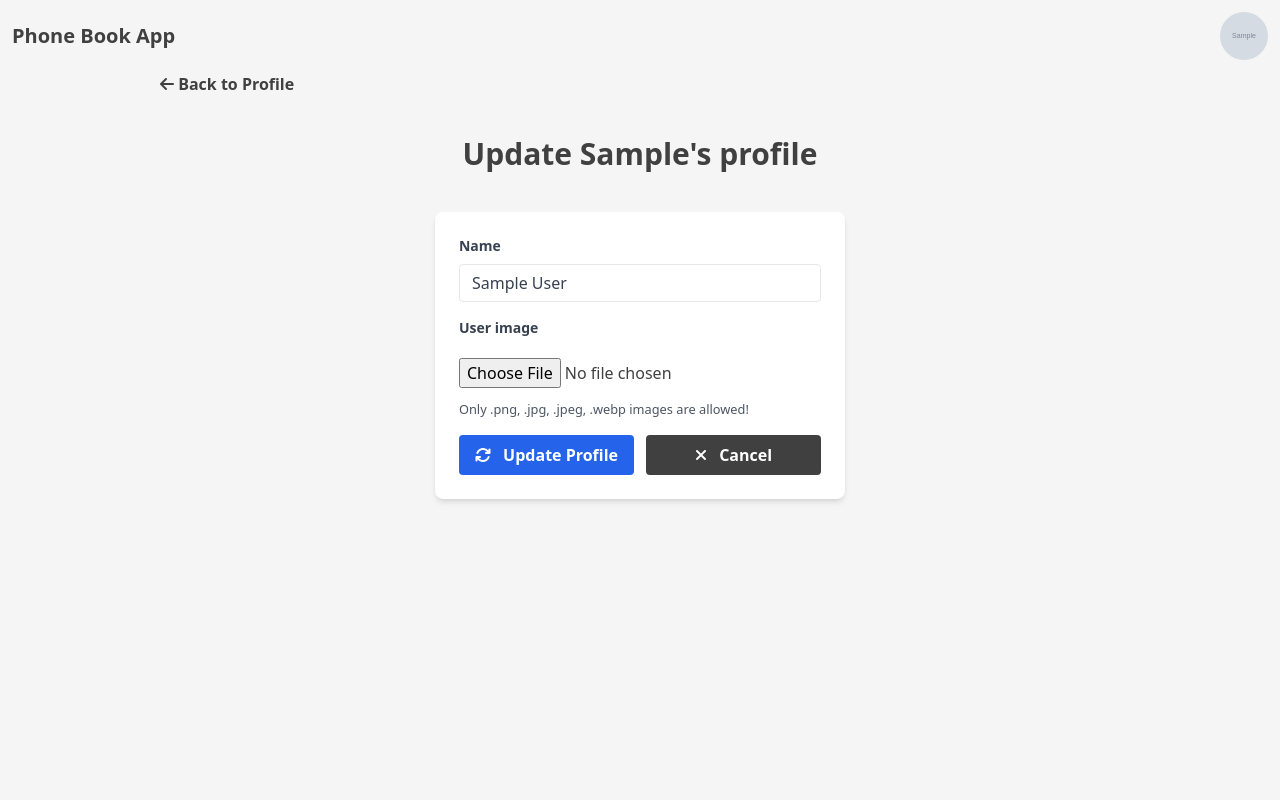
After one commit to sumon-chandra/phonebook-app-with-php, a PHP site: page /update-profile.php in a window 1280 px wide. The commit adds this page. Run offline with PHP 8.4, Linux system fonts and the light colour scheme; the visitor is signed in with stand-in values (Sample User, id 1); tables that the repository leaves empty or names only in its code hold one stand-in row (values such as "Sample post"); grey boxes marked "Sample" are stand-in pictures; some libraries are stand-ins or nearby versions.

Commit message:
refactor(user): added update user functionality

```diff
--- /dev/null
+++ b/includes/users/user-contr.php
@@ -0,0 +1,8 @@
+<?php
+
+function deleteImageIfExists(string | null $image_url)
+{
+    if (!empty($image_url) && file_exists("../../uploads/users/" . $image_url)) {
+        unlink("../../uploads/users/" . $image_url);
+    }
+}
--- /dev/null
+++ b/includes/users/user-model.php
@@ -0,0 +1,49 @@
+<?php
+
+function getUserById(object $pdo, string $id)
+{
+    $query = "SELECT * FROM users WHERE id = :id;";
+    $statement = $pdo->prepare($query);
+    $statement->bindParam(":id", $id);
+    $statement->execute();
+    $user = $statement->fetch(PDO::FETCH_ASSOC);
+    return $user;
+}
+
+function getUserImageById(object $pdo, string $user_id)
+{
+    $query = "SELECT * FROM users_images WHERE user_id = :user_id;";
+    $statement = $pdo->prepare($query);
+    $statement->bindParam(":user_id", $user_id);
+    $statement->execute();
+    $userImage = $statement->fetch(PDO::FETCH_ASSOC);
+    return isset($userImage["image_url"]) ? $userImage["image_url"] : null;
+}
+
+function updateUserName(object $pdo, string $name, string $user_id)
+{
+    $query = "UPDATE users SET name = :name WHERE id = :user_id;";
+    $statement = $pdo->prepare($query);
+    $statement->bindParam(":name", $name);
+    $statement->bindParam(":user_id", $user_id);
+    $statement->execute();
+}
+
+
+function updateUserImage(object $pdo, string $image_url, string $user_id)
+{
+    $query = "UPDATE users_images SET image_url = :image_url WHERE user_id = :user_id;";
+    $statement = $pdo->prepare($query);
+    $statement->bindParam(":image_url", $image_url);
+    $statement->bindParam(":user_id", $user_id);
+    $statement->execute();
+}
+
+function insertUserImage(object $pdo, string $image_url, string $user_id)
+{
+    $query = "INSERT INTO users_images (image_url, user_id) VALUES (:image_url, :user_id);";
+    $statement = $pdo->prepare($query);
+    $statement->bindParam(":image_url", $image_url);
+    $statement->bindParam(":user_id", $user_id);
+    $statement->execute();
+}
--- /dev/null
+++ b/includes/users/user.php
@@ -0,0 +1,72 @@
+<?php
+// Define the absolute path to the db.php file
+$dbPath = dirname(__DIR__) . '/db.php';
+$configPath = dirname(__DIR__) . '/config-session.php';
+
+if (file_exists($dbPath) && file_exists($configPath)) {
+    require_once $dbPath;
+    require_once $configPath;
+} else {
+    die("Error: db.php or config file not found at " . $dbPath . " " . $configPath);
+}
+
+require_once "user-model.php";
+require_once "user-view.php";
+require_once "user-contr.php";
+
+
+$isLoggedIn = isset($_SESSION["user_id"]);
+$user_id = $isLoggedIn ? $_SESSION["user_id"] : "";
+// Get image
+$user_image = getUserImageById($pdo, $user_id);
+
+// Check form submission for update users info
+if ($_SERVER["REQUEST_METHOD"] == "POST") {
+    try {
+
+        // Update name
+        $name = $_POST["name"];
+        updateUserName($pdo, $name, $user_id);
+
+        // Create file path
+        $image_file = $_FILES["image"]["name"];
+        if (!empty($image_file)) {
+
+            $image_temp = $_FILES["image"]["tmp_name"];
+            $allowed = ['jpg', 'jpeg', 'png', 'webp'];
+            $ext = pathinfo($image_file, PATHINFO_EXTENSION);
+            $image_url = "user_" . $user_id . "_" . $image_file;
+            $target_path = "../../uploads/users/" . $image_url;
+
+            // Delete the stored image from folder
+            deleteImageIfExists($user_image);
+
+            // Update user image
+            if (!empty($image_file) && in_array($ext, $allowed)) {
+                move_uploaded_file($image_temp, $target_path);
+                // Insert the image if it doesn't exist on database
+                if (empty($user_image)) {
+                    insertUserImage($pdo, $image_url, $user_id);
+                } else {
+                    // Update the image_url from users_images table
+                    updateUserImage($pdo, $image_url, $user_id);
+                }
+            }
+        }
+
+        // Close database connection
+        $pdo = null;
+
+        header("Location: ../../profile.php");
+    } catch (PDOException $error) {
+        die("An error occurred while updating the user info! " . $error->getMessage());
+    }
+} else {
+    // Get user data
+    try {
+        $user = getUserById($pdo, $user_id);
+        $user_image = getUserImageById($pdo, $user_id);
+    } catch (PDOException $error) {
+        die("An error occurred while getting the user! " . $error->getMessage());
+    }
+}
--- /dev/null
+++ b/update-profile.php
@@ -0,0 +1,93 @@
+<?php
+require_once "includes/config-session.php";
+require_once "includes/users/user.php";
+
+// Check if the user is logged in
+if (!$isLoggedIn) {
+    header("Location: login.php");
+    die();
+}
+
+$userId =  $user_id;
+$imageUrl = "uploads/users/" . $user_image;
+$name = $user["name"];
+$displayname = explode(" ", trim($name))[0];
+?>
+
+<!DOCTYPE html>
+<html lang="en">
+
+<head>
+    <meta charset="UTF-8">
+    <meta name="viewport" content="width=device-width, initial-scale=1.0">
+    <link rel="stylesheet" href="css/style.css">
+    <script src="https://cdn.tailwindcss.com"></script>
+    <script src="https://kit.fontawesome.com/3930858232.js" crossorigin="anonymous"></script>
+    <title>Update Profile - Phone book app</title>
+</head>
+
+<body class="min-w-full min-h-screen bg-neutral-100 text-neutral-700">
+    <header class="flex justify-between items-center p-3">
+        <h4 class="text-center text-xl font-bold">
+            <a href="index.php">Phone Book App</a>
+        </h4>
+        <div>
+            <?php
+            if ($isLoggedIn) { ?>
+                <?php if ($imageUrl) { ?>
+                    <a href="profile.php?id=<?= $userId ?>">
+                        <img class="rounded-full size-12" src="<?= $imageUrl ?>" alt="Avatar">
+                    </a>
+                <?php } else { ?>
+                    <div>
+                        <a href="profile.php?id=<?= $userId ?>">
+                            <i class="fas fa-user-circle fa-2x"></i>
+                        </a>
+                    </div>
+                <?php } ?>
+            <?php } else { ?>
+                <a href="login.php" class="bg-neutral-700 text-white font-semibold px-4 py-2 rounded cursor-pointer hover:bg-neutral-600 transition-colors duration-200">
+                    Login
+                </a>
+            <?php } ?>
+        </div>
+    </header>
+    <main class="lg:w-3/4 lg:p-0 p-3 mx-auto">
+        <div>
+            <a href="profile.php" class="font-semibold">
+                <i class="fas fa-arrow-left"></i>
+                Back to Profile
+            </a>
+        </div>
+        <div class="text-center pt-10">
+            <h1 class="flex items-center justify-center gap-4 text-3xl font-bold">Update <?= $displayname . "'s" ?> profile</h1>
+        </div>
+        <div class="flex flex-col justify-center items-center mt-10">
+            <div class="min-w-96 p-6 bg-white rounded-lg shadow-md">
+                <form action="includes/users/user.php" enctype="multipart/form-data" method="post">
+                    <div class="mb-4">
+                        <label for="name" class="block text-gray-700 text-sm font-bold mb-2">Name</label>
+                        <input type="text" id="name" name="name" value="<?= $name; ?>" class="appearance-none border rounded w-full py-2 px-3 text-gray-700 leading-tight focus:outline-none focus:bg-white focus:border-gray-500" required>
+                    </div>
+                    <div class="mb-4 flex flex-col gap-3">
+                        <label for="image" class="block text-gray-700 text-sm font-bold mb-2">User image</label>
+                        <input type="file" id="image" name="image" accept="image/png, image/jpeg, image/webp, image/jpg">
+                        <small class="text-gray-600">Only .png, .jpg, .jpeg, .webp images are allowed!</small>
+                    </div>
+                    <div class="grid grid-cols-2 gap-3">
+                        <button type="submit" class="bg-blue-600 text-white font-semibold px-4 py-2 rounded hover:bg-blue-500 transition-colors duration-200">
+                            <i class="fa fa-refresh pr-2"></i>
+                            Update Profile
+                        </button>
+                        <a href="profile.php" class="block text-center bg-neutral-700 text-white font-semibold px-4 py-2 rounded hover:bg-neutral-600 transition-colors duration-200">
+                            <i class="fa fa-times pr-2"></i>
+                            Cancel
+                        </a>
+                    </div>
+                </form>
+            </div>
+        </div>
+    </main>
+</body>
+
+</html>
```
Also changed, not shown: includes/signup/signup.php (+8 -8 lines), profile.php (+23 -23 lines), includes/users/user-view.php (added), uploads/contacts/image_473ee0a279461bdb7cbc3ca882c6bfed_content.png (added), uploads/contacts/image_ab9507411f8ba0f38315f3e56c43a7d6_stream.png (added), uploads/users/user_17_photos-by-beks-B3fLaAAy6nU-unsplash.jpg (added), uploads/users/user_21_ebba-thoresson-8z9qliskvQc-unsplash.jpg (renamed from uploads/users/user_90c56230e2193959988aa20f30650a16_ebba-thoresson-8z9qliskvQc-unsplash.jpg), uploads/users/user_21_ercan-oran-OsTe1G1u6Os-unsplash.jpg (added), uploads/users/user_23_shubham-dhage-g-1HnkApDik-unsplash.jpg (added), uploads/users/user_9e97ca25d313e854d7a2c33d2ccf3778_ebba-thoresson-8z9qliskvQc-unsplash.jpg (deleted).
